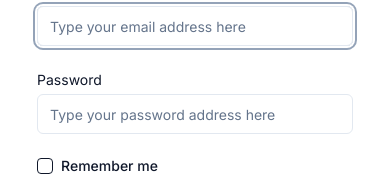
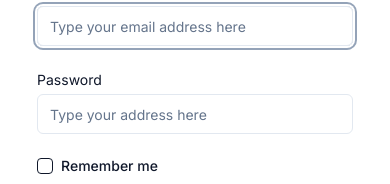
Before and after one commit to danielagg/patata-with-shadcn, a Next.js app: page /login in a window 390 px wide. Shown: the part 206-390 px from the top of the page. Built offline with nearby package versions, Linux system fonts and the light colour scheme.

Commit message:
small responsivity alignments

```diff
--- a/app/login/page.tsx
+++ b/app/login/page.tsx
@@ -50,7 +50,7 @@ export default function Login() {
 
           <p className="text-sm mt-6">Password</p>
           <Input
-            placeholder="Type your password address here"
+            placeholder="Type your address here"
             type="password"
             className="w-full mt-1"
           />
--- a/app/projects/layout.tsx
+++ b/app/projects/layout.tsx
@@ -19,10 +19,10 @@ export default async function ProjectsLayout({
     <>
       <ThemeProvider attribute="class" defaultTheme="system" enableSystem>
         <div className="relative flex min-h-screen">
-          <div className="w-1/5">
+          <div className="w-1/5 hidden lg:block">
             <Sidebar projects={data} />
           </div>
-          <div className="w-4/5 flex flex-col">
+          <div className="w-full lg:w-4/5 flex flex-col">
             <SiteHeader />
             <div className="flex-1">{children}</div>
           </div>
```
